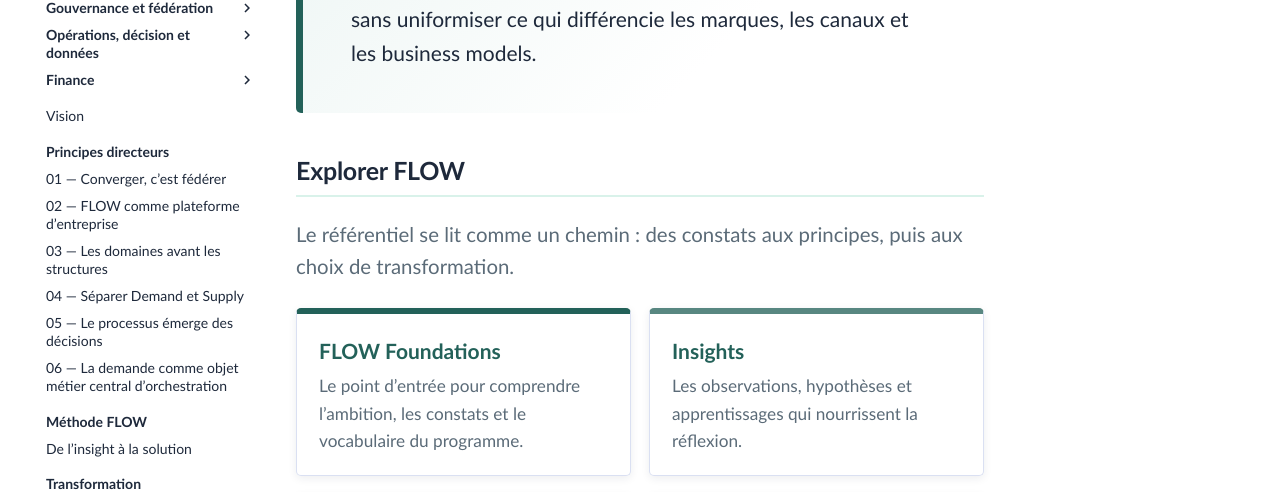
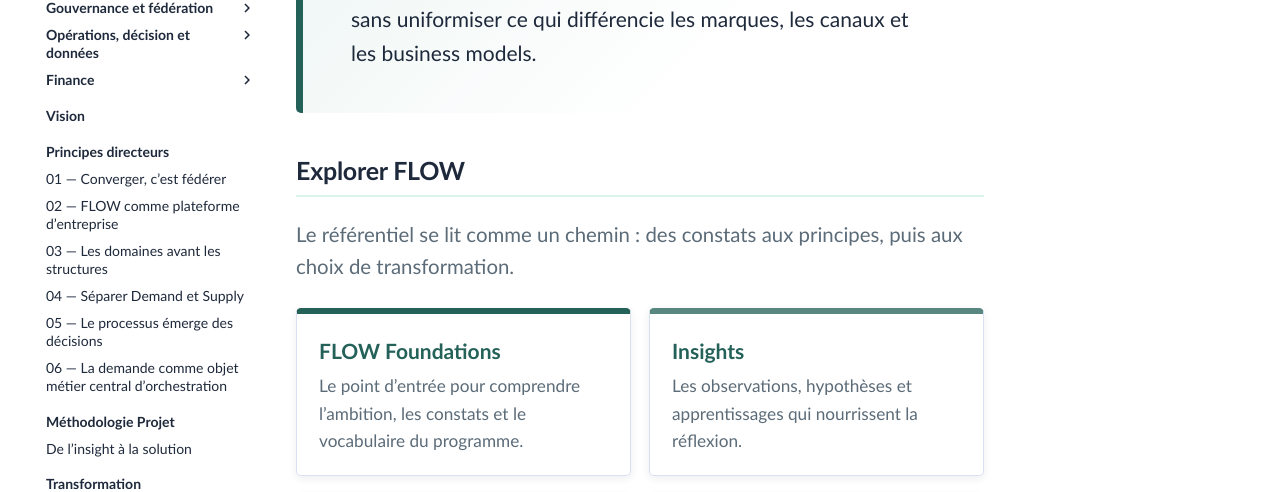
Before and after one commit to laurent-sintes/FLOW-Program, an MkDocs documentation site: the page built from docs/index.md, in a window 1280 px wide. Shown: the part 327-819 px from the top of the page. Built offline with MkDocs 1.6.1 and Material for MkDocs 9.7.7, drawn with Linux system fonts in a browser that asks for light colours; comment, search, counter and statistics services are not loaded.

Commit message:
Structure les rubriques de navigation du programme FLOW

```diff
--- a/mkdocs.yml
+++ b/mkdocs.yml
@@ -49,7 +49,8 @@
       - Finance:
           - Convergence Finance et adhérence FLOW: insights/convergence-finance-adherence-flow.md
           - "Facturation : un assemblage de responsabilités": insights/facturation-capacite-documentaire-transverse.md
-  - Vision: architecture-entreprise/vision/index.md
+  - Vision:
+      - La vision: architecture-entreprise/vision/index.md
   - Principes directeurs:
       - Les principes: architecture-entreprise/principes-directeurs/index.md
       - "01 — Converger, c’est fédérer": architecture-entreprise/principes-directeurs/1-converger-c-est-federer.md
@@ -58,10 +59,10 @@
       - "04 — Séparer Demand et Supply": architecture-entreprise/principes-directeurs/4-separer-demand-et-supply.md
       - "05 — Le processus émerge des décisions": architecture-entreprise/principes-directeurs/5-le-processus-emerge-des-decisions.md
       - "06 — La demande comme objet métier central d’orchestration": architecture-entreprise/principes-directeurs/6-demande-objet-metier-central-orchestration.md
-  - Méthode FLOW:
-      - La méthode: methode/index.md
+  - Méthodologie Projet:
+      - La méthodologie: methode/index.md
       - De l’insight à la solution: methode/conception-flow.md
   - Transformation:
-      - La transformation: transformation/index.md
+      - Conduire la transformation: transformation/index.md
       - Pourquoi deux Change Managers ?: transformation/pourquoi-deux-change-managers.md
   - Glossaire: glossaire.md
```
